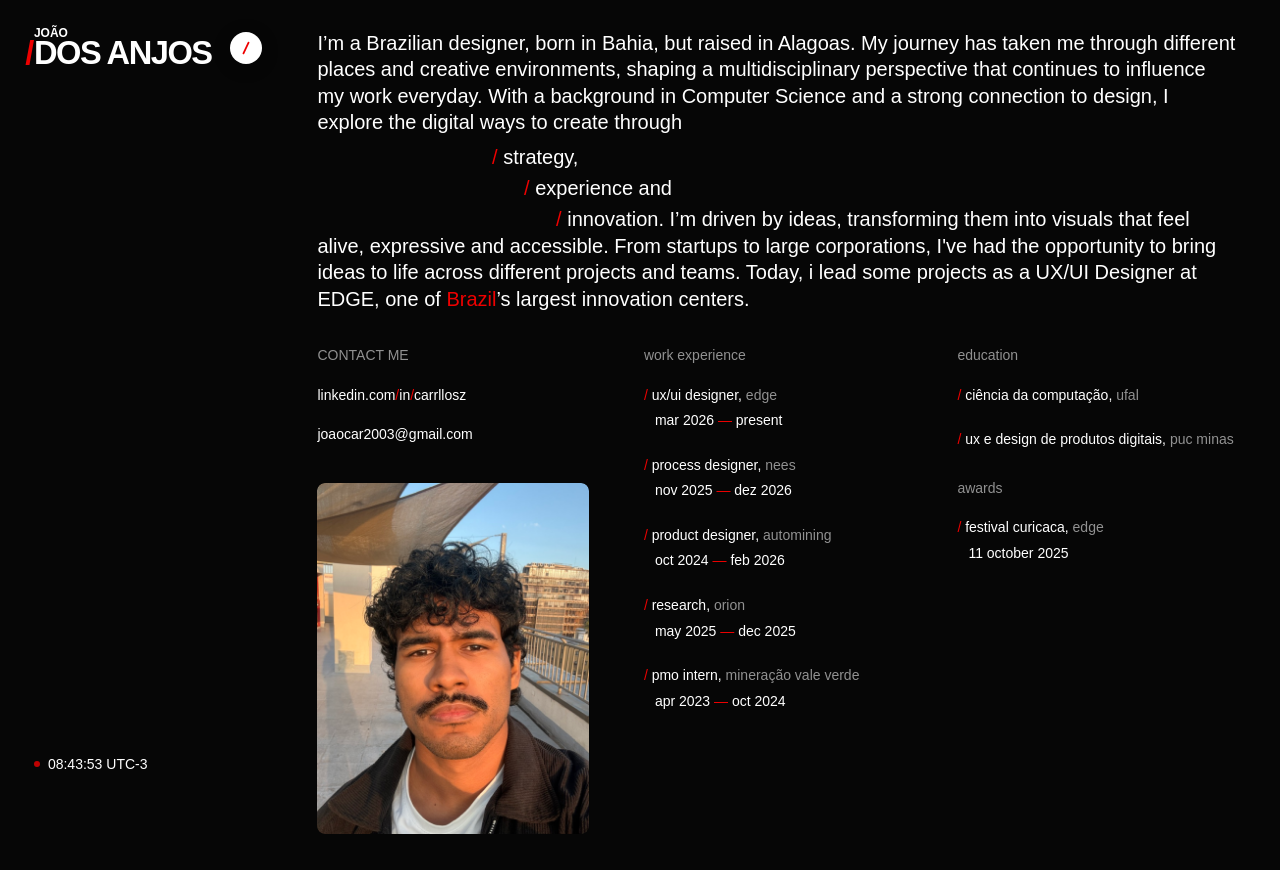
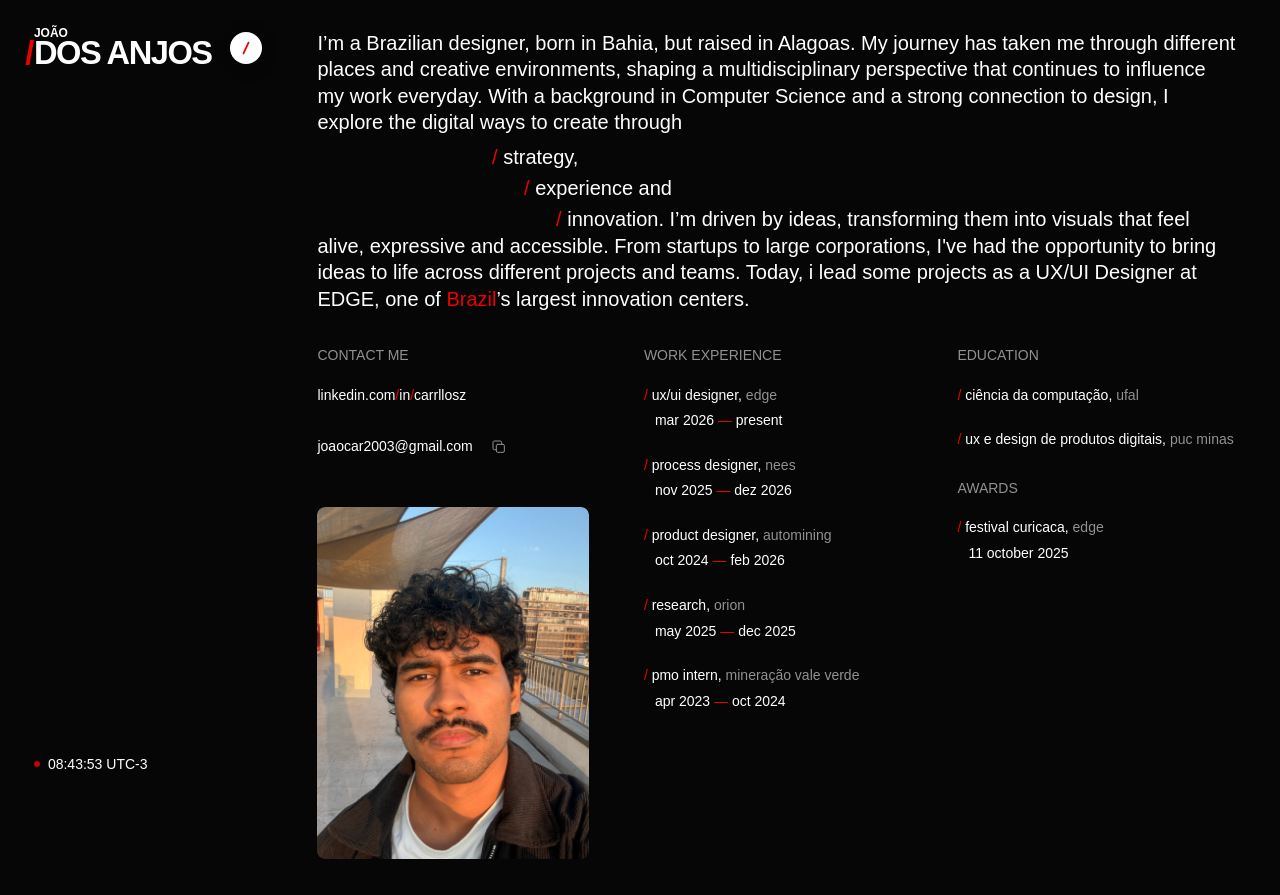
Before and after one commit to Carrllosz/Portfolio, a React (Create React App) app: page /profile in a window 1280 px wide. Before the commit the page ends 870 px from the top, so only its background shows below. Built offline with nearby package versions, Linux system fonts and the light colour scheme; a web font is replaced by a local one.

Commit message:
ajusta detalhamento dos projetos

```diff
--- a/src/components/DarkPages.css
+++ b/src/components/DarkPages.css
@@ -26,6 +26,15 @@
 .about-columns h2 { margin-bottom: 20px; }
 .about-contact { display: flex; flex-direction: column; align-items: flex-start; gap: 20px; }
 .about-contact h2 { margin-bottom: 0; }
+.about-email-row { display: flex; align-items: center; gap: 4px; max-width: 100%; }
+.about-copy-wrap { position: relative; display: inline-flex; flex-shrink: 0; }
+.about-copy-email { display: inline-grid; place-items: center; width: 44px; height: 44px; padding: 0; border: 0; background: transparent; color: var(--color-gray); transition: color 300ms ease; }
+.about-copy-email svg { width: 16px; height: 16px; }
+.about-copy-email:hover, .about-copy-email:focus-visible { color: var(--color-red); }
+.about-copy-feedback { position: absolute; z-index: 5; bottom: calc(100% + 6px); right: 0; padding: 9px 14px; border-radius: 999px; background: var(--color-red); color: var(--color-white); font-size: 14px; line-height: 1.2; white-space: nowrap; pointer-events: none; opacity: 0; transform: translateY(6px); transition: opacity 220ms ease, transform 300ms ease; }
+.about-copy-feedback::after { content: ""; position: absolute; top: 100%; right: 16px; border: 5px solid transparent; border-top-color: var(--color-red); }
+.about-copy-feedback.is-visible { opacity: 1; transform: translateY(0); }
+@media (prefers-reduced-motion: reduce) { .about-copy-email, .about-copy-feedback { transition: none; } }
 .about-contact img { width: 100%; aspect-ratio: 554 / 718; object-fit: cover; border-radius: 8px; margin-top: 18px; }
 .about-portrait { position: relative; display: block; width: 100%; margin-top: 18px; padding: 0; border: 0; border-radius: 8px; background: transparent; text-align: left; }
 .about-contact .about-portrait > img { display: block; width: 100%; max-width: none; margin: 0; }
@@ -44,6 +53,7 @@
 .case-sidebar h1 { font-size: clamp(20px, 1.8vw, 36px); font-weight: 400; line-height: 1.15; }
 .case-sidebar h1 > span { font-size: 14px; }
 .case-summary { margin-top: 20px; }
+.case-summary p + p { margin-top: 14px; }
 .case-facts { display: grid; grid-template-columns: 1fr 1fr; gap: 16px; margin-top: 44px; }
 .case-facts dd { margin: 8px 0 0; }
 .case-team { margin-top: 40px; }
@@ -59,6 +69,9 @@
 .case-narrative p, .case-narrative li { color: var(--color-gray); }
 .case-narrative li { margin-bottom: 12px; }
 .case-narrative p { text-align: justify; }
+.case-narrative p + p { margin-top: 18px; }
+.case-narrative strong { color: var(--color-white); font-weight: 600; }
+.dark-page .case-source-link { color: var(--color-white); text-decoration: underline; text-underline-offset: 3px; text-decoration-color: var(--color-gray); }
 @media (max-width: 700px) {
   .case-narrative { grid-template-columns: minmax(0, 1fr); gap: 16px; }
   .case-narrative p { text-align: left; }
--- /dev/null
+++ b/src/components/Profile/EmailContact.js
@@ -0,0 +1,35 @@
+import React, { useEffect, useRef, useState } from "react";
+import WaveText from "../WaveText";
+
+const email = "joaocar2003@gmail.com";
+
+export default function EmailContact() {
+  const [message, setMessage] = useState("");
+  const [copying, setCopying] = useState(false);
+  const timer = useRef(null);
+  useEffect(() => () => clearTimeout(timer.current), []);
+
+  async function copyEmail() {
+    clearTimeout(timer.current);
+    setCopying(true);
+    try {
+      await navigator.clipboard.writeText(email);
+      setMessage("Email copied");
+    } catch {
+      setMessage("Unable to copy email");
+    } finally {
+      setCopying(false);
+      timer.current = setTimeout(() => setMessage(""), 2400);
+    }
+  }
+
+  return <div className="about-email-row">
+    <a className="wave-trigger" href={`mailto:${email}`}><WaveText>{email}</WaveText></a>
+    <span className="about-copy-wrap">
+      <button type="button" className="about-copy-email" onClick={copyEmail} disabled={copying} aria-label="Copy email">
+        <svg viewBox="0 0 24 24" aria-hidden="true" fill="none" stroke="currentColor" strokeWidth="1.5" strokeLinecap="round" strokeLinejoin="round"><rect x="8" y="8" width="12" height="12" rx="2" /><path d="M16 8V5a2 2 0 0 0-2-2H5a2 2 0 0 0-2 2v9a2 2 0 0 0 2 2h3" /></svg>
+      </button>
+      <span className={`about-copy-feedback${message ? " is-visible" : ""}`} role="status" aria-live="polite">{message}</span>
+    </span>
+  </div>;
+}
--- a/src/components/Profile/Profile.js
+++ b/src/components/Profile/Profile.js
@@ -1,5 +1,6 @@
 import React from "react";
 import GreetingPortrait from "./GreetingPortrait";
+import EmailContact from "./EmailContact";
 import brazil from "../../assets/about-brazil.png";
 import WaveText from "../WaveText";
 import PortfolioClock from "../PortfolioClock";
@@ -26,9 +27,9 @@ export default function Profile() {
       </div>
     </section>
     <div className="about-columns">
-      <section className="about-contact"><h2>CONTACT ME</h2><a className="wave-trigger" href="https://www.linkedin.com/in/carrllosz" target="_blank" rel="noreferrer"><WaveText>linkedin.com/in/carrllosz</WaveText></a><a className="wave-trigger" href="mailto:joaocar2003@gmail.com"><WaveText>joaocar2003@gmail.com</WaveText></a><GreetingPortrait /></section>
-      <section><h2>work experience</h2>{experience.map(([title, organization, start, end]) => <Entry key={organization} {...{title, organization, start, end}} />)}</section>
-      <div className="about-education"><section><h2>education</h2><Entry title="ciência da computação" organization="ufal" /><Entry title="ux e design de produtos digitais" organization="puc minas" /></section><section><h2>awards</h2><Entry title="festival curicaca" organization="edge" start="11 october 2025" /></section></div>
+      <section className="about-contact"><h2>CONTACT ME</h2><a className="wave-trigger" href="https://www.linkedin.com/in/carrllosz" target="_blank" rel="noreferrer"><WaveText>linkedin.com/in/carrllosz</WaveText></a><EmailContact /><GreetingPortrait /></section>
+      <section><h2>WORK EXPERIENCE</h2>{experience.map(([title, organization, start, end]) => <Entry key={organization} {...{title, organization, start, end}} />)}</section>
+      <div className="about-education"><section><h2>EDUCATION</h2><Entry title="ciência da computação" organization="ufal" /><Entry title="ux e design de produtos digitais" organization="puc minas" /></section><section><h2>AWARDS</h2><Entry title="festival curicaca" organization="edge" start="11 october 2025" /></section></div>
     </div>
     <PortfolioClock />
   </main>;
--- a/src/components/Projects/Projects.js
+++ b/src/components/Projects/Projects.js
@@ -17,11 +17,11 @@ function WorkCard({ project, active, setActive }) {
   const comingSoon = Boolean(projects[project.id].comingSoon);
   const Tag = comingSoon ? "div" : Link;
   const attributes = comingSoon
-    ? { tabIndex: 0, role: "group", "aria-disabled": true, "aria-label": `${project.title}: Saindo do forno já já.` }
+    ? { tabIndex: 0, role: "group", "aria-disabled": true, "aria-label": `${project.title}: Coming soon.` }
     : { to: `/projects/${project.id}` };
   return <Tag {...attributes} className={`works-card${active === project.id ? " is-active" : ""}${comingSoon ? " is-coming-soon" : ""}`} style={{ "--card-ratio": project.ratio, "--card-position": project.position || "center", order: works.indexOf(project) }} onMouseEnter={() => setActive(project.id)} onMouseLeave={() => setActive(null)} onFocus={() => setActive(project.id)} onBlur={() => setActive(null)}>
-    <div className="works-card-media">{project.video ? <video src={project.video} autoPlay muted loop playsInline aria-label={project.title} /> : <img src={project.image} alt={project.title} loading="lazy" />}{comingSoon && <span className="works-coming-soon">Saindo do forno já já.</span>}</div>
-    <div className="works-caption"><span>{project.title}</span><span>{comingSoon ? "Saindo do forno já já." : project.description}</span></div>
+    <div className="works-card-media">{project.video ? <video src={project.video} autoPlay muted loop playsInline aria-label={project.title} /> : <img src={project.image} alt={project.title} loading="lazy" />}{comingSoon && <span className="works-coming-soon">Coming soon.</span>}</div>
+    <div className="works-caption"><span>{project.title}</span><span>{comingSoon ? "Coming soon." : project.description}</span></div>
   </Tag>;
 }
 export default function Projects() {
--- a/src/components/Projects/ProjectsDetail.js
+++ b/src/components/Projects/ProjectsDetail.js
@@ -11,7 +11,20 @@ function Media({ block, title, hero }) {
 }
 function Narrative({ title, text, items }) {
   if (!text && !items?.length) return null;
-  return <section className="case-narrative"><h2>{title}</h2><div>{text && <p>{text}</p>}{items?.length > 0 && <ul>{items.map(item => <li key={item}><span className="home-slash">/ </span>{item}</li>)}</ul>}</div></section>;
+  return <section className="case-narrative"><h2>{title}</h2><div>{text && <RichParagraphs text={text} />}{items?.length > 0 && <ul>{items.map(item => <li key={item}><span className="home-slash">/ </span>{item}</li>)}</ul>}</div></section>;
+}
+
+function RichParagraphs({ text }) {
+  return text.split(/\n\s*\n/).map((paragraph, index) => <p key={index}>{paragraph.split(/(\*\*.*?\*\*|\[[^\]]+\]\(https?:\/\/[^\s)]+\))/g).map((part, partIndex) => {
+    if (part.startsWith("**") && part.endsWith("**")) return <strong key={partIndex}>{part.slice(2, -2)}</strong>;
+    const link = part.match(/^\[([^\]]+)\]\((https?:\/\/[^\s)]+)\)$/);
+    if (link) return <a key={partIndex} className="case-source-link wave-trigger" href={link[2]} target="_blank" rel="noopener noreferrer"><WaveText>{link[1]}</WaveText></a>;
+    return part;
+  })}</p>);
+}
+
+function ProjectSummary({ text }) {
+  return <div className="case-summary"><RichParagraphs text={text} /></div>;
 }
 
 function ProjectGallery({ blocks, title }) {
@@ -44,7 +57,7 @@ export default function ProjectsDetail() {
   if (!project) return <main className="case-page dark-page"><h1>Project not found</h1></main>;
   const blocks = project.contentBlocks || [];
   return <main className="case-page dark-page">
-    <aside className="case-sidebar"><Link to="/works" className="case-back-button wave-trigger"><svg viewBox="0 0 24 24" aria-hidden="true"><path d="M19 12H5m7-7-7 7 7 7" /></svg><WaveText>Back</WaveText></Link><h1>{project.title.toUpperCase()}{project.year && <span className="dark-muted"> {project.year}</span>}</h1><p className="case-summary">{project.description || project.subtitle}</p><dl className="case-facts"><div><dt>CLIENTS</dt><dd>{project.client || project.title.toUpperCase()}</dd></div><div><dt>SERVICE</dt><dd>{project.services?.length ? project.services.join(", ") : project.service || "UX/UI"}</dd></div></dl>{project.team?.length > 0 && <section className="case-team"><h2>TEAM</h2>{project.team.map(member => <p key={member.name}>{member.role} <span className="home-slash">/ </span>{member.name}</p>)}</section>}</aside>
+    <aside className="case-sidebar"><Link to="/works" className="case-back-button wave-trigger"><svg viewBox="0 0 24 24" aria-hidden="true"><path d="M19 12H5m7-7-7 7 7 7" /></svg><WaveText>Back</WaveText></Link><h1>{project.title.toUpperCase()}{project.year && <span className="dark-muted"> {project.year}</span>}</h1><ProjectSummary text={project.description || project.subtitle} /><dl className="case-facts"><div><dt>CLIENTS</dt><dd>{project.client || project.title.toUpperCase()}</dd></div><div><dt>SERVICE</dt><dd>{project.services?.length ? project.services.join(", ") : project.service || "UX/UI"}</dd></div></dl>{project.team?.length > 0 && <section className="case-team"><h2>TEAM</h2>{project.team.map(member => <p key={member.name}>{member.role} <span className="home-slash">/ </span>{member.name}</p>)}</section>}</aside>
     <article className="case-content" aria-label={`${project.title} case study`}><Media block={project.hero} title={`${project.title} — overview`} hero /><Narrative title={project.contextTitle || project.title} text={project.problem || project.subtitle} /><ProjectGallery blocks={blocks} title={project.title} /><ProjectNavigation currentId={id} /></article><PortfolioClock />
   </main>;
 }
--- a/src/data/projectData.js
+++ b/src/data/projectData.js
@@ -19,9 +19,10 @@ import home from "../assets/home.png";
 export const projects = {
   "moobi": {
     title: "Moobi",
-    contextTitle: "Turning complexity into a clearer experience",
+    contextTitle: "Making everyday commutes more human",
     services: ["UX/UI", "Branding"],
-    subtitle: "Redefining real estate discovery through digital experience.",
+    client: "Personal project",
+    subtitle: `Born from the idea of improving how people track and access public transportation, **Mobbi** is a personal app design project created to enhance urban mobility experiences in major Brazilian cities, helping people get to work and reach their destinations faster and more efficiently. The app offers real-time transit tracking, personalized alerts, and route comparisons based on crowding levels and travel time, while prioritizing accessibility for diverse users.`,
     link: "https://www.behance.net/gallery/237229489/MOOBI",
 
     impact: [
@@ -32,7 +33,9 @@ export const projects = {
     ],
 
     problem:
-      "Users struggled with fragmented property information, poor visual presentation, and inefficient search experiences, reducing trust and engagement in digital real estate platforms.",
+      `Every day, millions of Brazilians navigate crowded buses, unpredictable schedules, and long waits just to get where they need to be. According to the [2022 IBGE Census](https://educa.ibge.gov.br/jovens/materias-especiais/23064-censo-2022-como-a-populacao-se-desloca-para-estudar-e-trabalhar.html), **14.9 million people depend on buses to commute to work**, with **70% spending at least 30 minutes on their journey**. But commuting isn't just about time or distance. It's about the uncertainty of missing a connection, the frustration of unexpected delays, and the challenge of navigating a city that doesn't always move at your pace.
+
+**Moobi explores how technology can turn these everyday frustrations into better urban experiences.** By combining real-time tracking, smarter route comparisons, personalized alerts, and accessible navigation, the project gives commuters more control over their journeys. Rather than simply showing people how to get somewhere, Moobi aims to make every trip feel less uncertain, more intuitive, and ultimately more human.`,
 
     strategy:
       "Moobi was designed as a digital-first real estate experience, prioritizing intuitive navigation, immersive visuals, and structured filtering to create a seamless and confidence-driven property discovery journey.",
@@ -68,9 +71,10 @@ export const projects = {
    title: "Bradesco",
    contextTitle: "A more accessible first step into banking",
    services: ["UX/UI"],
+   client: "Personal project",
 
   subtitle:
-    "Transforming digital banking onboarding through accessibility and inclusive UX.",
+    `Driven by the goal of exploring and learning more about digital accessibility, this personal project focuses on redesigning the onboarding experience of the **Bradesco banking app**, making the first steps of accessing and navigating the platform more inclusive and accessible to users with disabilities. The redesign introduces clearer guidance, simplified navigation, voice support, and improved screen reader compatibility, aiming to make digital banking more accessible, efficient, and user-friendly for everyone.`,
 
   link: "https://www.behance.net/gallery/246731067/Accessible-Onboarding-Redesign-Bradesco-App",
 
@@ -82,7 +86,9 @@ export const projects = {
   ],
 
   problem:
-    "The existing onboarding experience presented accessibility barriers for users with visual and motor disabilities. Complex navigation, small touch targets, limited guidance, and inconsistent assistive technology support made it difficult for many users to independently complete their first interaction with the banking app.",
+    `In Brazil, **14.4 million people live with disabilities**, representing 7.3% of the population aged two and older, according to the [2022 IBGE Census](https://agenciadenoticias.ibge.gov.br/agencia-noticias/2012-agencia-de-noticias/noticias/43463-censo-2022-brasil-tem-14-4-milhoes-de-pessoas-com-deficiencia). Yet digital accessibility remains a global challenge: **95.9% of the one million homepages analyzed** in the [2026 WebAIM Million Report](https://webaim.org/projects/million/) presented detectable accessibility guideline violations. These findings highlight the importance of designing digital experiences that work for everyone.
+
+With this in mind, the project reimagines **Bradesco's onboarding and home experience**, focusing on reducing accessibility barriers through clearer navigation, improved screen reader compatibility, simplified interactions, and more thoughtful information hierarchy. The goal is to make everyday banking more inclusive, empowering people with different abilities to manage their finances with greater independence, confidence, and ease.`,
 
   strategy:
     "The redesign applied a human-centered design process, combining UX research, accessibility best practices, and simplified interaction patterns to create an onboarding experience that is more inclusive, intuitive, and supportive from the very first access.",
```
